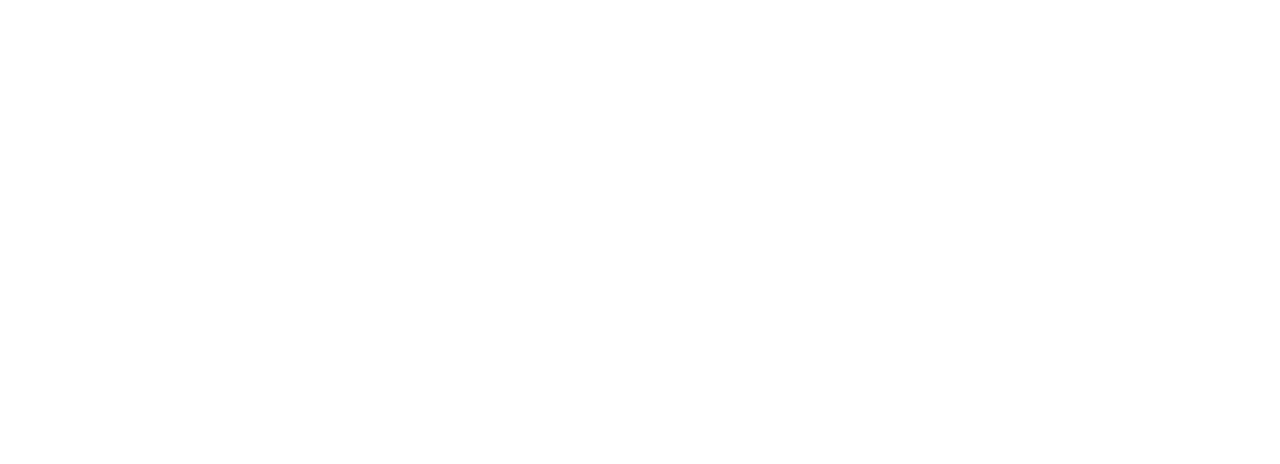
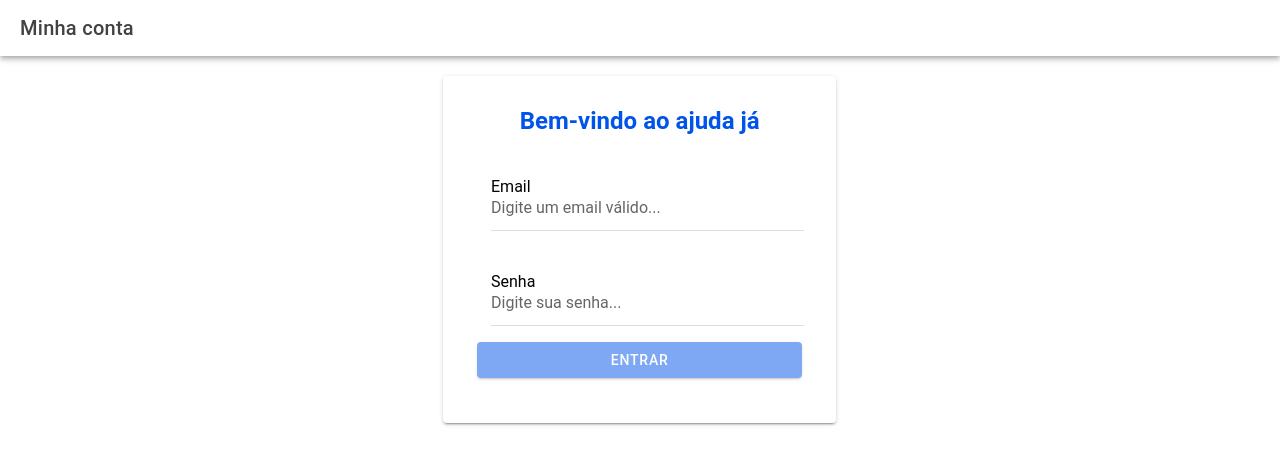
Before and after one commit to Elionay00/helpnow-solidarity-app-project, a React (Vite) app: page /login in a window 1280 px wide. Shown: the top 464 px of the page. Built offline with nearby package versions, Linux system fonts and the light colour scheme.

Commit message:
Implementação da estrutura inicial da Home com botão de login funcional

```diff
--- a/package.json
+++ b/package.json
@@ -41,7 +41,7 @@
     "terser": "^5.4.0",
     "typescript": "^5.1.6",
     "typescript-eslint": "^8.24.0",
-    "vite": "~5.2.0",
+    "vite": "5.2.14",
     "vitest": "^0.34.6"
   }
 }
--- a/src/App.tsx
+++ b/src/App.tsx
@@ -1,6 +1,10 @@
+// Importa os componentes de roteamento do React Router e do Ionic
 import { Redirect, Route } from 'react-router-dom';
 import { IonApp, IonRouterOutlet, setupIonicReact } from '@ionic/react';
 import { IonReactRouter } from '@ionic/react-router';
+
+// Importa as páginas do aplicativo
+import Login from './Autentication/Login';
 import Home from './pages/Home';
 
 /* Core CSS required for Ionic components to work properly */
@@ -13,22 +17,7 @@ import '@ionic/react/css/typography.css';
 
 /* Optional CSS utils that can be commented out */
 import '@ionic/react/css/padding.css';
-import '@ionic/react/css/float-elements.css';
-import '@ionic/react/css/text-alignment.css';
-import '@ionic/react/css/text-transformation.css';
 import '@ionic/react/css/flex-utils.css';
-import '@ionic/react/css/display.css';
-
-/**
- * Ionic Dark Mode
- * -----------------------------------------------------
- * For more info, please see:
- * https://ionicframework.com/docs/theming/dark-mode
- */
-
-/* import '@ionic/react/css/palettes/dark.always.css'; */
-/* import '@ionic/react/css/palettes/dark.class.css'; */
-import '@ionic/react/css/palettes/dark.system.css';
 
 /* Theme variables */
 import './theme/variables.css';
@@ -39,12 +28,14 @@ const App: React.FC = () => (
   <IonApp>
     <IonReactRouter>
       <IonRouterOutlet>
-        <Route exact path="/home">
-          <Home />
-        </Route>
-        <Route exact path="/">
-          <Redirect to="/home" />
-        </Route>
+        {/* Rota de Login */}
+        <Route exact path="/login" component={Login} />
+
+        {/* Rota da Home */}
+        <Route exact path="/home" component={Home} />
+
+        {/* Redirecionar somente a rota raiz para /login */}
+        <Route exact path="/" render={() => <Redirect to="/login" />} />
       </IonRouterOutlet>
     </IonReactRouter>
   </IonApp>
--- /dev/null
+++ b/src/Autentication/Login.tsx
@@ -0,0 +1,98 @@
+import {
+  IonPage,
+  IonHeader,
+  IonToolbar,
+  IonTitle,
+  IonContent,
+  IonInput,
+  IonItem,
+  IonLabel,
+  IonButton,
+  IonGrid,
+  IonRow,
+  IonCol,
+  IonCard,
+  IonCardContent,
+  IonText,
+} from '@ionic/react';  // Importa os componentes da biblioteca Ionic
+import { useState } from 'react';
+import { useHistory } from 'react-router-dom'; // Hook para navegação entre páginas
+
+const Login: React.FC = () => {
+  // Declara os estados para email e senha
+  const [email, setEmail] = useState<string>('');
+  const [password, setPassword] = useState<string>('');
+  const history = useHistory(); // Permite redirecionar o usuário para outra página
+
+  const handleLogin = () => {
+     // Ação disparada ao clicar no botão "Entrar"
+    console.log('Login acionado para:', { email, password });
+    history.push('/home'); // Redireciona para a página /home
+  };
+
+  return (
+    <IonPage>
+      {/* Cabeçalho da página */}
+      <IonHeader>
+        <IonToolbar>
+          <IonTitle>Minha conta</IonTitle>
+        </IonToolbar>
+      </IonHeader>
+
+      {/* Conteúdo principal */}
+      <IonContent>
+        <IonGrid>
+          <IonRow className="ion-justify-content-center ion-align-items-center" style={{ height: '100%' }}>
+            <IonCol size="12" sizeMd="6" sizeLg="4">
+               {/* Cartão centralizado com os campos */}
+              <IonCard className="ion-padding">
+                <IonCardContent>
+                    {/* Título de boas-vindas */}
+                  <IonText color="primary">
+                    <h2 className="ion-text-center" style={{ fontWeight: 'bold', fontSize: '1.5rem', marginBottom: '8px', textAlign: 'center' }}>
+                    <span></span>Bem-vindo ao ajuda já</h2>
+                  </IonText>
+
+                    {/* Campo de Email */}
+                  <IonItem className="ion-margin-top">
+                <IonLabel position="floating" style={{ marginBottom: '10px', fontSize: '16px', color: '#000', }}>
+                Email
+                </IonLabel>
+                    <IonInput
+                      type="email"
+                      value={email}
+                      onIonChange={e => setEmail(e.detail.value!)}
+                      placeholder='Digite um email válido...'
+                    />
+                  </IonItem>
+
+                  {/* Campo de Senha */}
+                  <IonItem className="ion-margin-top">
+                    <IonLabel position="floating" style={{ marginBottom: '10px', fontSize: '16px', color: '#000', }}>Senha</IonLabel>
+                    <IonInput
+                      type="password"
+                      value={password}
+                      onIonChange={e => setPassword(e.detail.value!)}
+                      placeholder='Digite sua senha...'
+                    />
+                  </IonItem>
+
+                  {/* Botão de Entrar, desabilitado se email ou senha estiverem vazios */}
+                  <IonButton
+                    expand="block"
+                    className="ion-margin-top ion-margin-bottom"
+                    onClick={handleLogin}
+                    disabled={!email || !password}>
+                    Entrar
+                  </IonButton>
+                </IonCardContent>
+              </IonCard>
+            </IonCol>
+          </IonRow>
+        </IonGrid>
+      </IonContent>
+    </IonPage>
+  );
+};
+
+export default Login;
--- a/src/pages/Home.tsx
+++ b/src/pages/Home.tsx
@@ -1,19 +1,37 @@
-import { IonContent, IonHeader, IonPage, IonTitle, IonToolbar } from '@ionic/react';
+import { IonContent, IonHeader, IonPage, IonTitle, IonToolbar, IonButtons, IonButton } from '@ionic/react';
+import { useHistory } from 'react-router-dom';
 import ExploreContainer from '../components/ExploreContainer';
 import './Home.css';
 
 const Home: React.FC = () => {
+  // Componente Home
+  const history = useHistory();
+
+   // Navega para Login
+  const goToLogin = () => {
+    history.push('/Login');
+  };
   return (
     <IonPage>
+     {/* Cabeçalho */}
       <IonHeader>
         <IonToolbar>
-          <IonTitle>Blank</IonTitle>
+          <IonTitle>Início</IonTitle>
+          {/* Botão de Login */}
+          <IonButtons slot="end">
+            <IonButton onClick={goToLogin}>
+              Login
+            </IonButton>
+          </IonButtons>
         </IonToolbar>
       </IonHeader>
+
+         {/* Conteúdo */}
       <IonContent fullscreen>
+         {/* Cabeçalho */}
         <IonHeader collapse="condense">
           <IonToolbar>
-            <IonTitle size="large">Blank</IonTitle>
+            <IonTitle size="large">Início</IonTitle>
           </IonToolbar>
         </IonHeader>
         <ExploreContainer />
```
Also changed, not shown: 1 other file (tests, documents, lock files or other folders).
